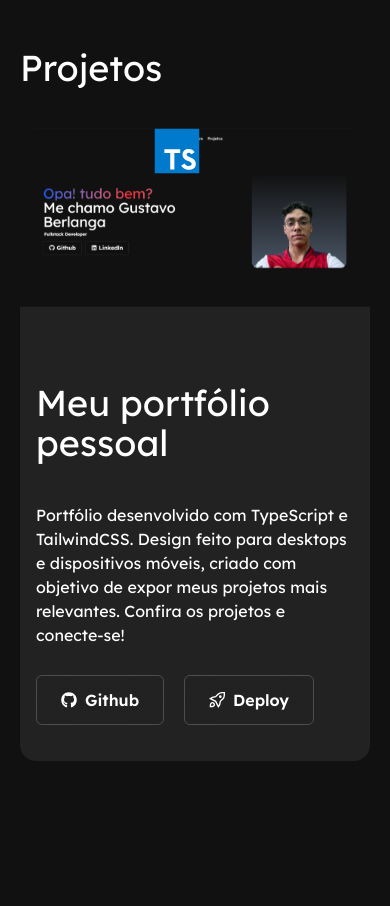
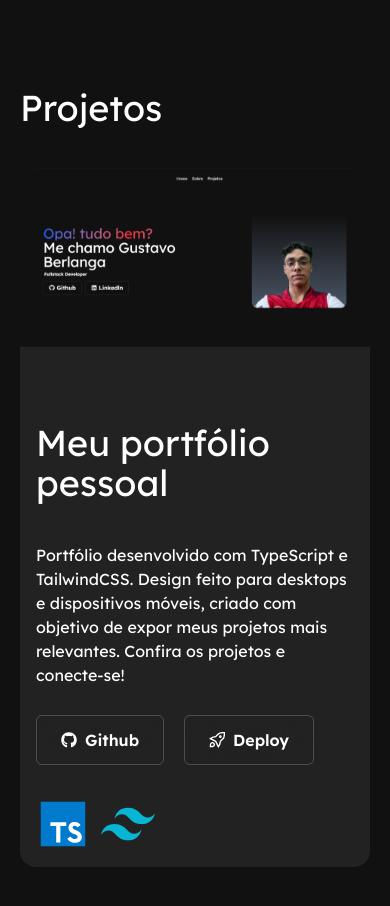
Before and after one commit to Berla1/portfolio, a React (Vite) app: page / in a window 390 px wide. Shown: the part 1680-2586 px from the top of the page. Before the commit the page ends 2441 px from the top, so only its background shows below. Built offline with nearby package versions, Linux system fonts and the light colour scheme; a web font is replaced by a local one.

Commit message:
correção para o card de celular

```diff
--- a/src/components/Projetos/CardProjeto/index.tsx
+++ b/src/components/Projetos/CardProjeto/index.tsx
@@ -35,8 +35,8 @@ const CardProjeto = ({
   youtubeLink,
 }: CardProjetoProps) => {
   return (
-    <div className="flex flex-col md:flex-row items-center gap-5 bg-[#222] rounded-2xl relative">
-      <div className="flex gap-3 absolute  md:top-5 md:right-5">
+    <div className="flex flex-col md:flex-row md:items-center gap-5 bg-[#222] rounded-2xl relative">
+      <div className="hidden md:flex gap-3 absolute md:top-5 md:right-5">
         <img src={tecnologia1} alt=""/>
         <img src={tecnologia2} alt=""/>
         <img src={tecnologia3} alt=""/>
@@ -50,7 +50,7 @@ const CardProjeto = ({
           className="w-full h-full object-cover md:rounded-l-2xl"
         />
       </div>
-      <div className="text-white md:w-2/3 md:px-0 mb-5 p-4">
+      <div className="text-white md:w-2/3 md:px-0 md:mb-5 p-4">
         <h1 className="text-4xl my-10">{nomeProjeto}</h1>
         <p className="mb-7 md:w-9/12">{descricaoProjeto}</p>
         <div className="flex gap-5">
@@ -71,6 +71,12 @@ const CardProjeto = ({
           </span>
         </div>
       </div>
+      <div className="flex justify-start md:hidden gap-3 pl-5 pb-5">
+            <img src={tecnologia1} alt="" />
+            <img src={tecnologia2} alt="" />
+            <img src={tecnologia3} alt="" />
+            <img src={tecnologia4} alt=""/>
+          </div>
     </div>
   );
 };
--- a/src/components/Projetos/index.tsx
+++ b/src/components/Projetos/index.tsx
@@ -1,18 +1,20 @@
 import CardProjeto from "./CardProjeto";
 import capaPortfolio from "../../assets/imagens-projetos/capa-portfolio.svg";
 import TypeScript from "../../assets/tecnologias/logo-typescript.svg";
+import TailwindCSS from "../../assets/tecnologias/logo-tailwind.svg";
 
 const Projetos = () => {
   return (
-    <section className="flex flex-col h-full md:p-25 scroll-m-14" id="projetos">
+    <section className="flex flex-col h-full md:p-25 scroll-m-14 py-10" id="projetos">
       <h1 className="text-white py-10 text-4xl md:text-6xl">Projetos</h1>
       <div className="flex flex-wrap gap-10">
         <CardProjeto
           fotoProjeto={capaPortfolio}
           nomeProjeto="Meu portfólio pessoal"
           descricaoProjeto="Portfólio desenvolvido com TypeScript e TailwindCSS.
-Design feito para desktops e dispositivos móveis, criado com objetivo de expor meus projetos mais relevantes. Confira os projetos e conecte-se!"
+            Design feito para desktops e dispositivos móveis, criado com objetivo de expor meus projetos mais relevantes. Confira os projetos e conecte-se!"
           tecnologia1={TypeScript}
+          tecnologia2={TailwindCSS}
           deployBotao={false}
           deployLink="https://portfolio-git-main-berlas-projects.vercel.app"
           githubBotao={false}
```
